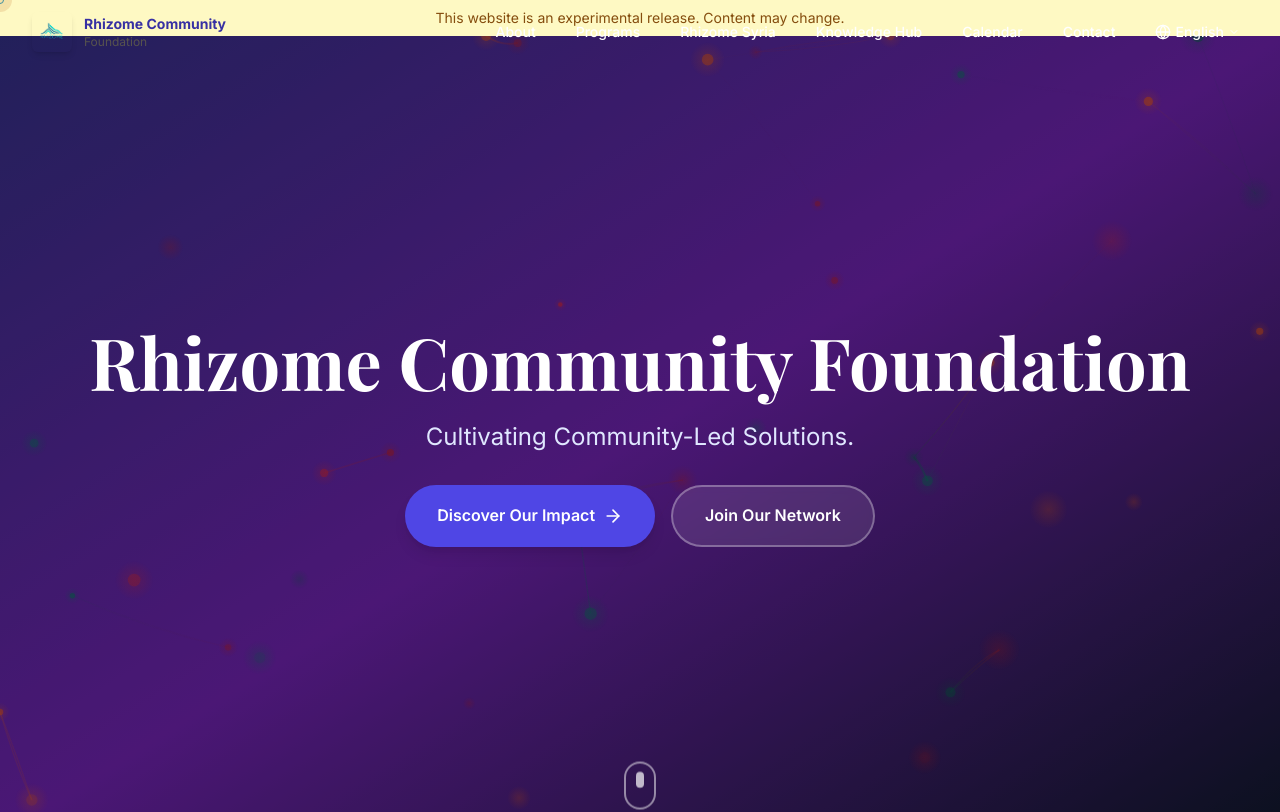
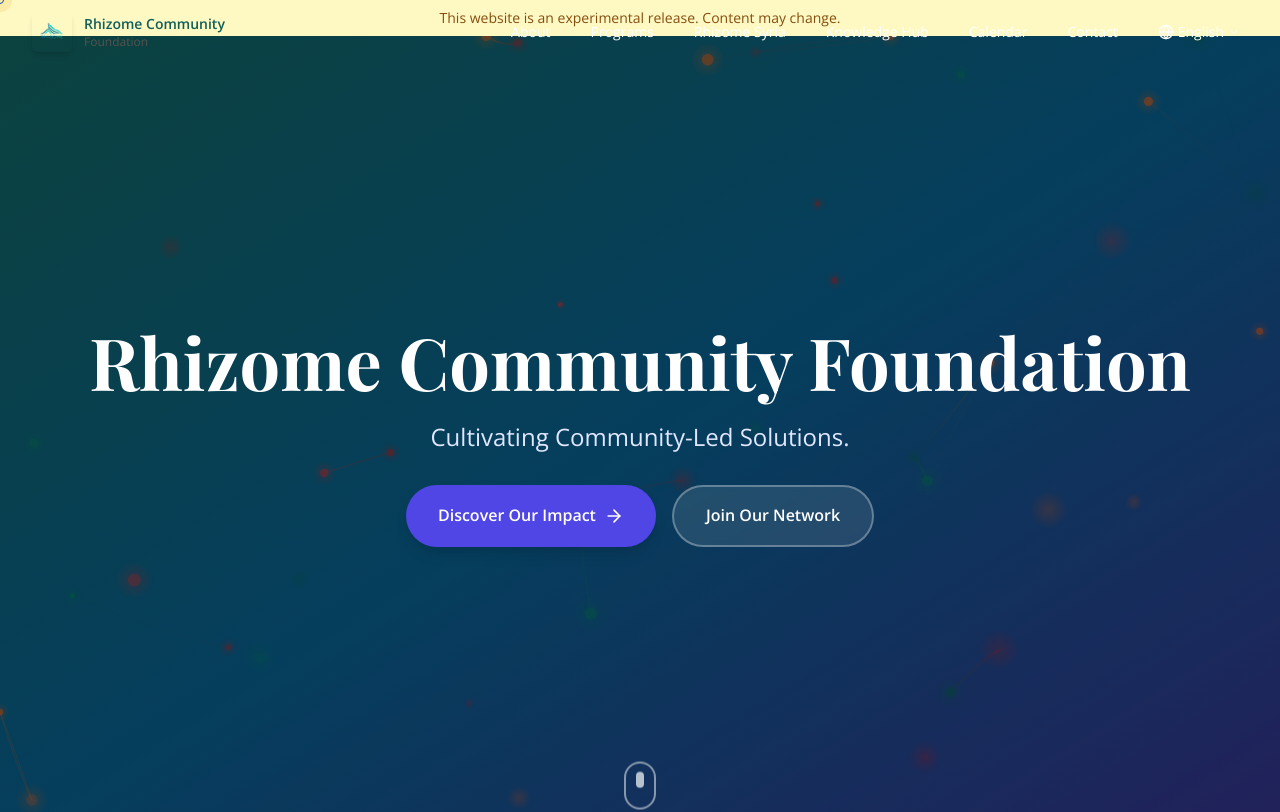
Before and after one commit to RC-Foundation/RCF-, a React (Vite) app: page / in a window 1280 px wide. Shown: the top 812 px of the page. Built offline with nearby package versions, Linux system fonts and the light colour scheme.

Commit message:
feat: refresh styles with new teal theme (#162)

```diff
--- a/index.html
+++ b/index.html
@@ -8,7 +8,7 @@
     <meta name="description" content="Building collaborative networks to strengthen civil society through community-led initiatives." />
     <link rel="preconnect" href="https://fonts.googleapis.com">
     <link rel="preconnect" href="https://fonts.gstatic.com" crossorigin>
-    <link href="https://fonts.googleapis.com/css2?family=Inter:wght@300;400;500;600;700&family=Poppins:wght@300;400;500;600;700&family=Noto+Sans+Arabic:wght@300;400;500;600;700&display=swap" rel="stylesheet">
+    <link href="https://fonts.googleapis.com/css2?family=Inter:wght@300;400;500;600;700&family=Poppins:wght@300;400;500;600;700&family=Noto+Sans+Arabic:wght@300;400;500;600;700&family=Open+Sans:wght@300;400;600&family=Roboto+Slab:wght@400;600&display=swap" rel="stylesheet">
 
     <!-- Leaflet CSS -->
     <link rel="stylesheet" href="https://unpkg.com/leaflet@1.9.4/dist/leaflet.css" integrity="sha256-p4NxAoJBhIIN+hmNHrzRCf9tD/miZyoHS5obTRR9BMY=" crossorigin=""/>
--- a/src/components/home/HeroSection.tsx
+++ b/src/components/home/HeroSection.tsx
@@ -158,7 +158,7 @@ const HeroSection: React.FC = () => {
   }, []);
 
   return (
-    <section className="relative min-h-screen flex items-center justify-center overflow-hidden bg-gradient-to-br from-indigo-900 via-purple-800 to-slate-900">
+    <section className="relative min-h-screen flex items-center justify-center overflow-hidden bg-gradient-to-br from-teal-800 via-sky-800 to-indigo-900">
       {/* Animated Background */}
       <canvas
         ref={canvasRef}
--- a/src/components/layout/Header.tsx
+++ b/src/components/layout/Header.tsx
@@ -17,7 +17,7 @@ const Header: React.FC = () => {
           initial={{ filter: 'blur(12px)', opacity: 0 }}
           animate={{ filter: 'blur(0px)', opacity: 1 }}
           transition={{ duration: 1.5, ease: [0.55, 0.085, 0.68, 0.53] }}
-          className="text-white text-4xl md:text-5xl font-semibold mb-4"
+          className="text-4xl md:text-5xl font-semibold mb-4 bg-gradient-to-r from-teal-400 via-emerald-400 to-yellow-400 bg-clip-text text-transparent"
         >
           {t('title', 'Rhizome Syria', 'ريزوم سوريا')}
         </motion.h1>
--- a/src/components/layout/Navigation.tsx
+++ b/src/components/layout/Navigation.tsx
@@ -56,7 +56,7 @@ const Navigation: React.FC = () => {
               transition={{ duration: 0.6 }}
             />
             <div className={`${currentLanguage.code === 'ar' ? 'font-arabic text-xs' : 'text-xs'}`}>
-              <div className="font-bold text-indigo-800 text-sm">
+              <div className="font-bold text-teal-800 text-sm">
                 {t('nav-title', 'Rhizome Community', 'ريزوم المجتمعية')}
               </div>
               <div className="text-xs text-stone-600">
@@ -73,17 +73,17 @@ const Navigation: React.FC = () => {
                 to={item.path}
                 className={`relative px-2 py-2 text-sm font-medium transition-colors duration-200 ${
                   location.pathname === item.path
-                    ? 'text-indigo-700'
+                    ? 'text-teal-700'
                     : isScrolled
-                    ? 'text-stone-700 hover:text-indigo-700'
-                    : 'text-white hover:text-indigo-200'
+                    ? 'text-stone-700 hover:text-teal-700'
+                    : 'text-white hover:text-teal-200'
                 } ${currentLanguage.code === 'ar' ? 'font-arabic' : ''}`}
               >
                 {t(`nav-${item.key}`, item.en, item.ar)}
                 {location.pathname === item.path && (
                   <motion.div
                     layoutId="activeTab"
-                    className="absolute bottom-0 left-0 right-0 h-0.5 bg-indigo-700"
+                    className="absolute bottom-0 left-0 right-0 h-0.5 bg-teal-700"
                   />
                 )}
               </Link>
@@ -94,7 +94,7 @@ const Navigation: React.FC = () => {
               <button
                 onClick={() => setShowLangMenu(!showLangMenu)}
                 className={`flex items-center space-x-1 px-2 py-2 text-sm font-medium transition-colors duration-200 ${
-                  isScrolled ? 'text-stone-700 hover:text-indigo-700' : 'text-white hover:text-indigo-200'
+                  isScrolled ? 'text-stone-700 hover:text-teal-700' : 'text-white hover:text-teal-200'
                 }`}
               >
                 <Globe className="h-4 w-4" />
@@ -117,8 +117,8 @@ const Navigation: React.FC = () => {
                           setLanguage(lang);
                           setShowLangMenu(false);
                         }}
-                        className={`w-full text-left px-4 py-2 text-sm hover:bg-indigo-50 transition-colors ${
-                          currentLanguage.code === lang.code ? 'text-indigo-700 font-medium' : 'text-stone-700'
+                        className={`w-full text-left px-4 py-2 text-sm hover:bg-teal-50 transition-colors ${
+                          currentLanguage.code === lang.code ? 'text-teal-700 font-medium' : 'text-stone-700'
                         } ${lang.code === 'ar' ? 'font-arabic' : ''}`}
                       >
                         {lang.name}
@@ -159,8 +159,8 @@ const Navigation: React.FC = () => {
                   onClick={() => setIsOpen(false)}
                   className={`block px-3 py-2 text-base font-medium rounded-md transition-colors ${
                     location.pathname === item.path
-                      ? 'text-indigo-700 bg-indigo-50'
-                      : 'text-stone-700 hover:text-indigo-700 hover:bg-stone-50'
+                      ? 'text-teal-700 bg-teal-50'
+                      : 'text-stone-700 hover:text-teal-700 hover:bg-stone-50'
                   } ${currentLanguage.code === 'ar' ? 'font-arabic' : ''}`}
                 >
                   {t(`nav-${item.key}`, item.en, item.ar)}
@@ -177,8 +177,8 @@ const Navigation: React.FC = () => {
                     }}
                     className={`block w-full text-left px-3 py-2 text-base font-medium rounded-md transition-colors ${
                       currentLanguage.code === lang.code
-                        ? 'text-indigo-700 bg-indigo-50'
-                        : 'text-stone-700 hover:text-indigo-700 hover:bg-stone-50'
+                        ? 'text-teal-700 bg-teal-50'
+                        : 'text-stone-700 hover:text-teal-700 hover:bg-stone-50'
                     } ${lang.code === 'ar' ? 'font-arabic' : ''}`}
                   >
                     {lang.name}
--- a/src/index.css
+++ b/src/index.css
@@ -1,4 +1,4 @@
-@import url('https://fonts.googleapis.com/css2?family=Playfair+Display:wght@400;500;600;700&family=Poppins:wght@300;400;500;600;700&family=Noto+Sans+Arabic:wght@300;400;500;600;700&display=swap');
+@import url('https://fonts.googleapis.com/css2?family=Playfair+Display:wght@400;500;600;700&family=Poppins:wght@300;400;500;600;700&family=Noto+Sans+Arabic:wght@300;400;500;600;700&family=Open+Sans:wght@300;400;600&family=Roboto+Slab:wght@400;600&display=swap');
 
 @tailwind base;
 @tailwind components;
@@ -18,11 +18,11 @@
 
 /* Design System Variables */
 :root {
-  --primary-color: #4338ca; /* indigo */
-  --secondary-color: #06b6d4; /* cyan */
-  --accent-color: #b45309; /* dark amber for better contrast */
-  --text-color: #1e293b; /* slate */
-  --bg-color: #f5f3ff; /* violet */
+  --primary-color: #005f73; /* teal */
+  --secondary-color: #0a9396; /* deep teal */
+  --accent-color: #ee9b00; /* amber */
+  --text-color: #001219; /* dark slate */
+  --bg-color: #e0fbfc; /* light cyan */
   --card-bg: #ffffff;
   --border-radius: 12px;
   --shadow: 0 4px 20px rgba(0, 0, 0, 0.08);
@@ -74,7 +74,7 @@
 
 /* Base Styles */
 body {
-  font-family: 'Inter', 'Poppins', 'Noto Sans Arabic', -apple-system, BlinkMacSystemFont, "Segoe UI", Roboto, Helvetica, Arial, sans-serif;
+  font-family: 'Open Sans', 'Inter', 'Poppins', 'Noto Sans Arabic', -apple-system, BlinkMacSystemFont, "Segoe UI", Roboto, Helvetica, Arial, sans-serif;
   margin: 0;
   padding: 0;
   background-color: var(--bg-color);
@@ -116,7 +116,7 @@ body {
   margin-bottom: 1.5rem;
   text-align: center;
   line-height: 1.2;
-  font-family: 'Playfair Display', 'Noto Sans Arabic', serif;
+  font-family: 'Roboto Slab', 'Noto Sans Arabic', serif;
 }
 
 .section-description {
```
